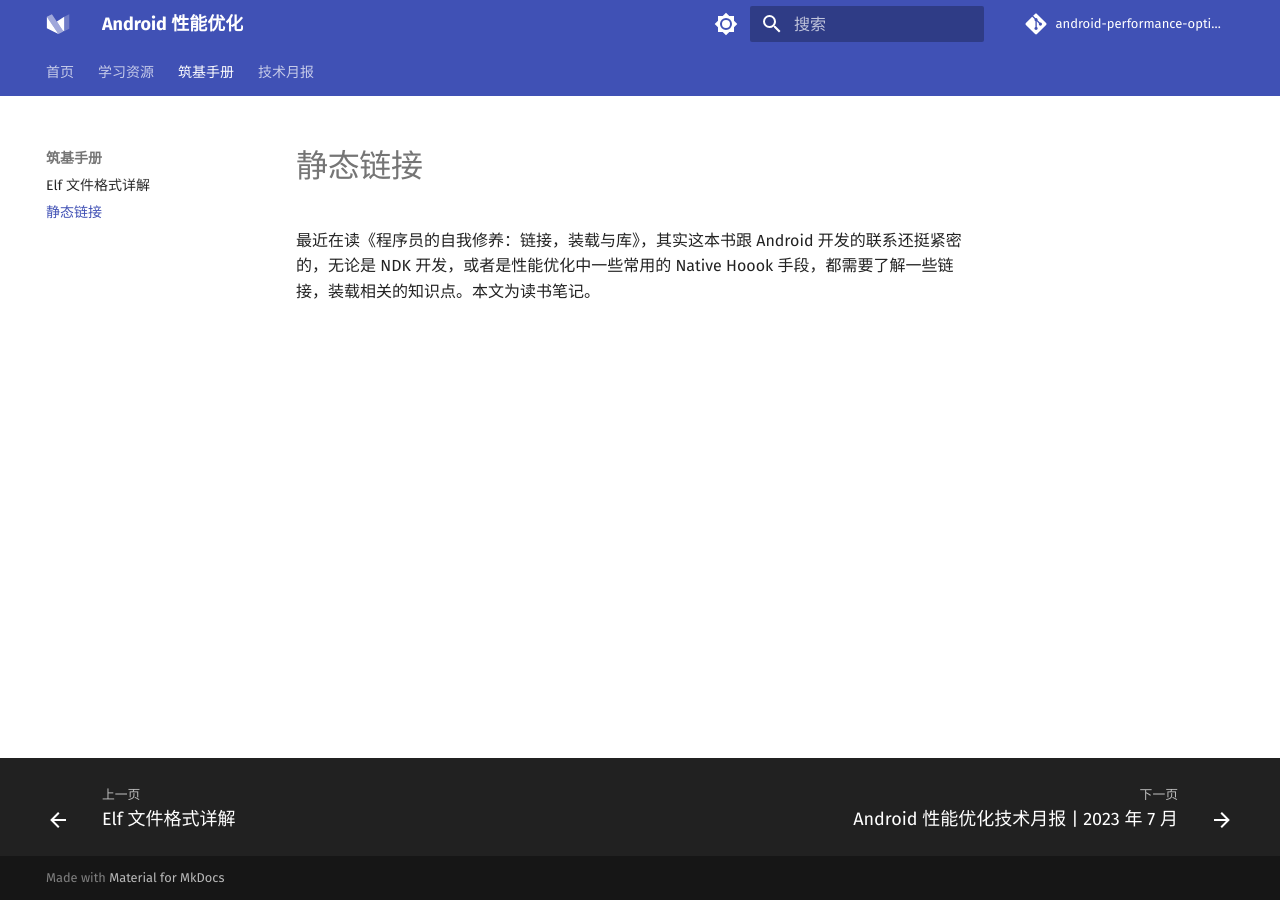
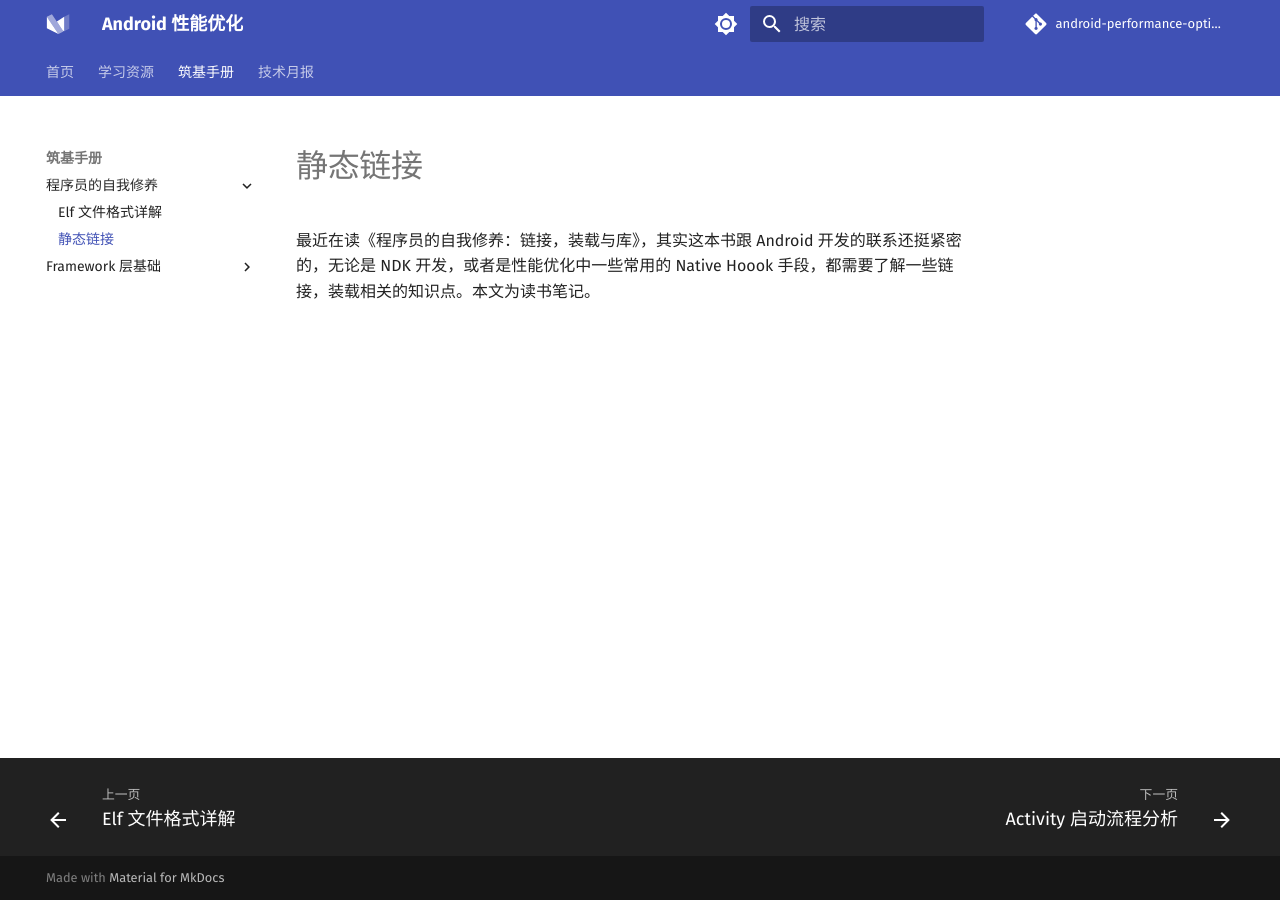
Before and after one commit to android-performance-optimization/homepage, an MkDocs documentation site: the page built from docs/foundation/self-cultivation/static-link.md, in a window 1280 px wide. Built offline with MkDocs 1.6.1 and Material for MkDocs 9.7.7, drawn with Linux system fonts in a browser that asks for light colours; comment, search, counter and statistics services are not loaded.

Commit message:
MOD: 调整目录

```diff
--- /dev/null
+++ b/docs/foundation/framework/activity-start.md
@@ -0,0 +1 @@
+# Activity 启动流程分析
--- a/mkdocs.yml
+++ b/mkdocs.yml
@@ -23,7 +23,7 @@ theme:
     - navigation.indexes
     # - navigation.instant
     # - navigation.prune
-    - navigation.sections
+    # - navigation.sections
     - navigation.tabs
     # - navigation.tabs.sticky
     - navigation.top
@@ -71,7 +71,10 @@ nav:
     - 如何参与: intro/htc.md
   - 学习资源: resource/index.md
   - 筑基手册:
-    - foundation/elf-file-detail.md
-    - foundation/static-link.md
+    - 程序员的自我修养:
+      - foundation/self-cultivation/elf-file-detail.md
+      - foundation/self-cultivation/static-link.md
+    - Framework 层基础:
+      - foundation/framework/activity-start.md
   - 技术月报:
     - news/news-2023-07.md
```
Also changed, not shown: docs/foundation/self-cultivation/elf-file-detail.md (renamed from docs/foundation/elf-file-detail.md), docs/foundation/self-cultivation/static-link.md (renamed from docs/foundation/static-link.md).
